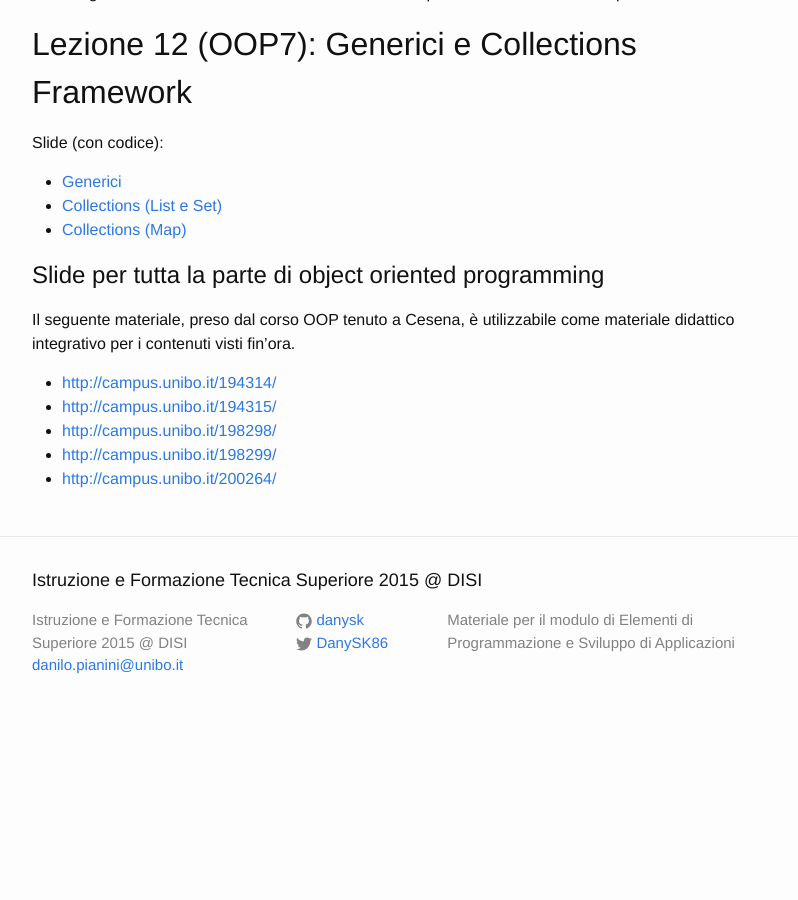
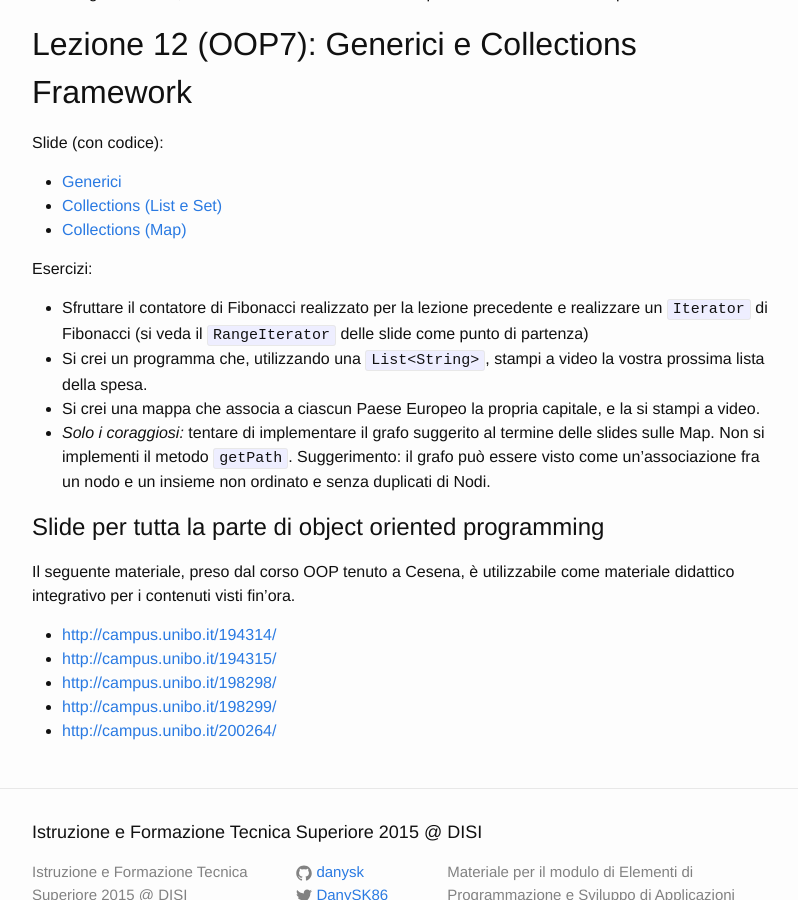
Before and after one commit to APICe-at-DISI/ifts2015, a Jekyll site: the page built from index.md, in a window 1280 px wide and 900 px high, scrolled down 38902 px. Shown: the whole window, without its empty margins (238-1036 px from the left). Built offline with Jekyll 4.4.1, drawn with Linux system fonts in a browser that asks for light colours; before the commit the page ends 39639 px from its top, so only the background shows below that.

Commit message:
Add some exercises

```diff
--- a/index.md
+++ b/index.md
@@ -1413,8 +1413,12 @@ Slide (con codice):
 * [Collections (List e Set)](12/10-Collections.pdf)
 * [Collections (Map)](12/11-GenColl2.pdf)
 
+Esercizi:
 
-
+* Sfruttare il contatore di Fibonacci realizzato per la lezione precedente e realizzare un `Iterator` di Fibonacci (si veda il `RangeIterator` delle slide come punto di partenza)
+* Si crei un programma che, utilizzando una `List<String>`, stampi a video la vostra prossima lista della spesa.
+* Si crei una mappa che associa a ciascun Paese Europeo la propria capitale, e la si stampi a video.
+* *Solo i coraggiosi:* tentare di implementare il grafo suggerito al termine delle slides sulle Map. Non si implementi il metodo `getPath`. Suggerimento: il grafo può essere visto come un'associazione fra un nodo e un insieme non ordinato e senza duplicati di Nodi.
 
 ## Slide per tutta la parte di object oriented programming
 
```
